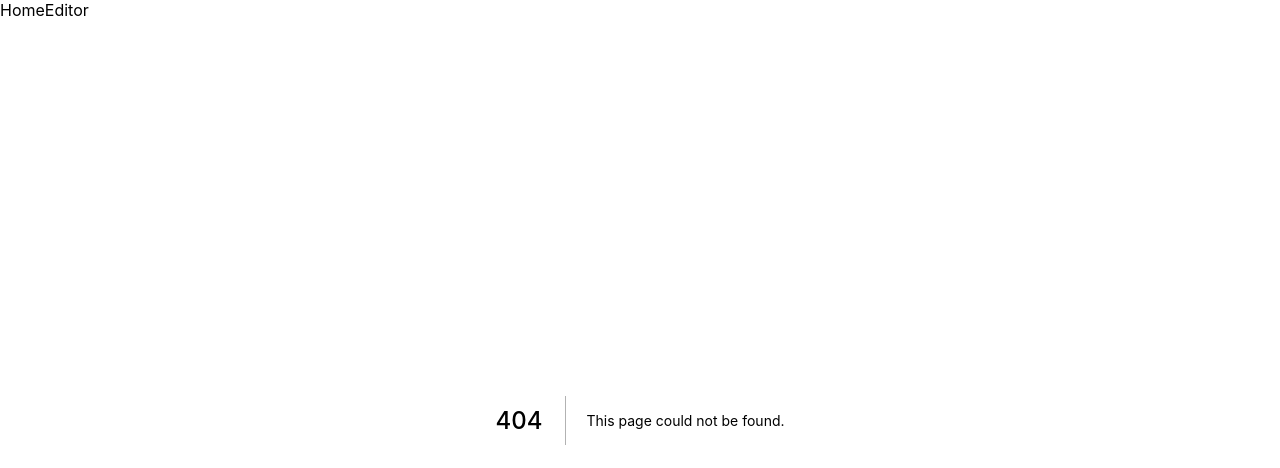
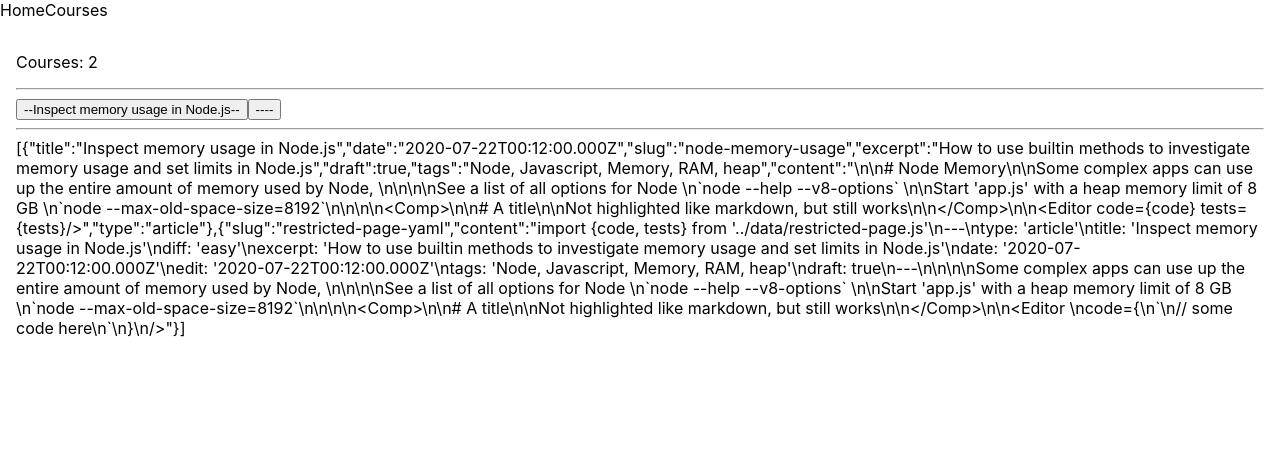
Before and after one commit to pratiqdev/sol-course, a Next.js app: page /courses in a window 1280 px wide. Before the commit this address had no page. Shown: the top 468 px of the page. Built offline with nearby package versions, Linux system fonts and the light colour scheme.

Commit message:
Added dynamic routing with nextjs

```diff
--- a/tutorials/intro.mdx
+++ b/extras/intro.mdx
@@ -8,9 +8,7 @@
 }
 
 
-export const code = `
-
-// This is the code that would appear in the editor
+export const code = `// This is the code that would appear in the editor
 
 // SPDX-License-Identifier: MIT
 pragma solidity ^0.8.13;
--- /dev/null
+++ b/mdx/node-memory-usage.mdx
@@ -0,0 +1,35 @@
+---
+type: 'article'
+title: 'Inspect memory usage in Node.js'
+diff: 'easy'
+excerpt: 'How to use builtin methods to investigate memory usage and set limits in Node.js'
+date: '2020-07-22T00:12:00.000Z'
+edit: '2020-07-22T00:12:00.000Z'
+tags: 'Node, Javascript, Memory, RAM, heap'
+draft: true
+---
+
+
+# Node Memory
+
+Some complex apps can use up the entire amount of memory used by Node,
+
+
+
+See a list of all options for Node
+`node --help --v8-options`
+
+Start 'app.js' with a heap memory limit of 8 GB
+`node --max-old-space-size=8192`
+
+
+
+<Comp>
+
+# A title
+
+Not highlighted like markdown, but still works
+
+</Comp>
+
+<Editor code={code} tests={tests}/>
--- /dev/null
+++ b/mdx/restricted-page-yaml.mdx
@@ -0,0 +1,41 @@
+import {code, tests} from '../data/restricted-page.js'
+---
+type: 'article'
+title: 'Inspect memory usage in Node.js'
+diff: 'easy'
+excerpt: 'How to use builtin methods to investigate memory usage and set limits in Node.js'
+date: '2020-07-22T00:12:00.000Z'
+edit: '2020-07-22T00:12:00.000Z'
+tags: 'Node, Javascript, Memory, RAM, heap'
+draft: true
+---
+
+
+
+Some complex apps can use up the entire amount of memory used by Node,
+
+
+
+See a list of all options for Node
+`node --help --v8-options`
+
+Start 'app.js' with a heap memory limit of 8 GB
+`node --max-old-space-size=8192`
+
+
+
+<Comp>
+
+# A title
+
+Not highlighted like markdown, but still works
+
+</Comp>
+
+<Editor
+code={
+`
+// some code here
+`
+}
+/>
--- a/next.config.js
+++ b/next.config.js
@@ -7,11 +7,17 @@
     remarkPlugins: [],
     rehypePlugins: [],
     // If you use `MDXProvider`, uncomment the following line.
-    providerImportSource: "@mdx-js/react",
+    // providerImportSource: "@mdx-js/react",
 
   },
 })
 module.exports = withMDX({
   // Append the default value with md extensions
   pageExtensions: ['ts', 'tsx', 'js', 'jsx', 'md', 'mdx'],
+  webpack5: true,
+  webpack: (config) => {
+    config.resolve.fallback = { fs: false };
+
+    return config;
+  },
 })
--- a/package.json
+++ b/package.json
@@ -14,11 +14,13 @@
     "@ethersproject/providers": "^5.6.7",
     "@mdx-js/loader": "^2.1.1",
     "@mdx-js/react": "^2.1.1",
+    "@mdx-js/runtime": "^1.6.22",
     "@monaco-editor/react": "^4.4.5",
     "@next/mdx": "^12.1.6",
     "@toruslabs/torus-embed": "^1.23.1",
     "@walletconnect/web3-provider": "^1.7.8",
     "axios": "^0.27.2",
+    "gray-matter": "^4.0.3",
     "jsonwebtoken": "^8.5.1",
     "moralis": "^1.7.0",
     "next": "12.1.6",
--- a/pages/_app.js
+++ b/pages/_app.js
@@ -7,7 +7,7 @@
     <UserContextWrapper>
       <nav>
         <Link href='/'>Home</Link>
-        <Link href='/tests/editor'>Editor</Link>
+        <Link href='/courses'>Courses</Link>
       </nav>
       <Component {...pageProps} />
     </UserContextWrapper>
--- /dev/null
+++ b/pages/api/postsApi.js
@@ -0,0 +1,82 @@
+import fs from "fs"
+import { join } from "path"
+import matter from "gray-matter"
+
+
+
+  const postsDirectory = join(process.cwd(), "mdx")
+
+//////////////////////////////////////////////////
+
+  export function getPostSlugs() {
+    return fs.readdirSync(postsDirectory)
+  }
+
+//////////////////////////////////////////////////
+
+  export function getPostBySlug(slug, fields = []) {
+    const realSlug = slug.replace(/\.mdx$/, "")
+    const fullPath = join(postsDirectory, `${realSlug}.mdx`)
+    const fileContents = fs.readFileSync(fullPath, "utf8")
+    const { data, content } = matter(fileContents)
+
+    const items = {}
+
+    // Ensure only the minimal needed data is exposed
+    fields.forEach((field) => {
+      if (field === "slug") {
+        items[field] = realSlug
+      }
+      if (field === "content") {
+        items[field] = content
+      }
+
+      if (data[field]) {
+        items[field] = data[field]
+      }
+    })
+
+    return items
+  }
+
+//////////////////////////////////////////////////
+
+  export function getAllPosts(fields = []) {
+    const slugs = getPostSlugs()
+    const posts = slugs
+      .map((slug) => getPostBySlug(slug, fields))
+      // sort posts by date in descending order
+      // .sort((post1, post2) => (post1.date > post2.date ? "-1" : "1"))
+    return posts
+  }
+
+
+
+  ////////////////////////////////////////////////
+
+
+
+  export function getPostsByContent(slug, fields = []) {
+    const realSlug = slug.replace(/\.mdx$/, "")
+    const fullPath = join(postsDirectory, `${realSlug}.mdx`)
+    const fileContents = fs.readFileSync(fullPath, "utf8")
+    const { data, content } = matter(fileContents)
+
+    const items = {}
+
+    // Ensure only the minimal needed data is exposed
+    fields.forEach((field) => {
+      if (field === "slug") {
+        items[field] = realSlug
+      }
+      if (field === "content") {
+        items[field] = content
+      }
+
+      if (data[field]) {
+        items[field] = data[field]
+      }
+    })
+
+    return items
+  }
--- /dev/null
+++ b/pages/courses.js
@@ -0,0 +1,60 @@
+import React from 'react'
+import Link from 'next/link'
+
+// import config from "../blog.config"
+// import PostLayout from "../src/layout/PostLayout"
+// import Posts from "../src/views/Posts"
+import { getAllPosts } from "./api/postsApi"
+
+
+const PostsPage = ({ posts }) => {
+  // console.log(posts)
+  return(
+    <div style={{padding: '1rem'}}>
+   {/* <PostLayout
+     url={config.url}
+     title={config.title}
+     description={config.description}
+     imageUrl={config.shareImage}
+     imageAlt={config.shareImageAlt}
+   >
+     <Posts posts={posts} />
+   </PostLayout> */}
+   <p>Courses: {posts.length}</p>
+    <hr />
+    {posts && posts.map(x => <Link key={x.title} href={x.slug} ><button>--{x.title}--</button></Link>)}
+    <hr />
+    {JSON.stringify(posts)}
+  </div>
+  )
+}
+
+export async function getStaticProps() {
+  const posts = getAllPosts([
+    "title",
+    "date",
+    "slug",
+    "author",
+    "coverImage",
+    "coverImageAlt",
+    "coverImageHeight",
+    "coverImageWidth",
+    "excerpt",
+    "draft",
+    'tags',
+    'content',
+    'lang',
+    'type',
+  ])
+
+  // const startIndex = 0
+  // const endIndex = config.postsPerPage
+  // const prevPosts = null
+  // const nextPosts = endIndex >= posts.length ? null : 2
+
+  return {
+    props: { posts },
+  }
+}
+
+export default PostsPage
```
Also changed, not shown: components/editor.js (added, +32 -0 lines), data/node-memory.js (added, +27 -0 lines), pages/[slug].js (added, +63 -0 lines), pages/tests/editor.js (deleted, +0 -90 lines), 1 other file (tests, documents, lock files or other folders).
